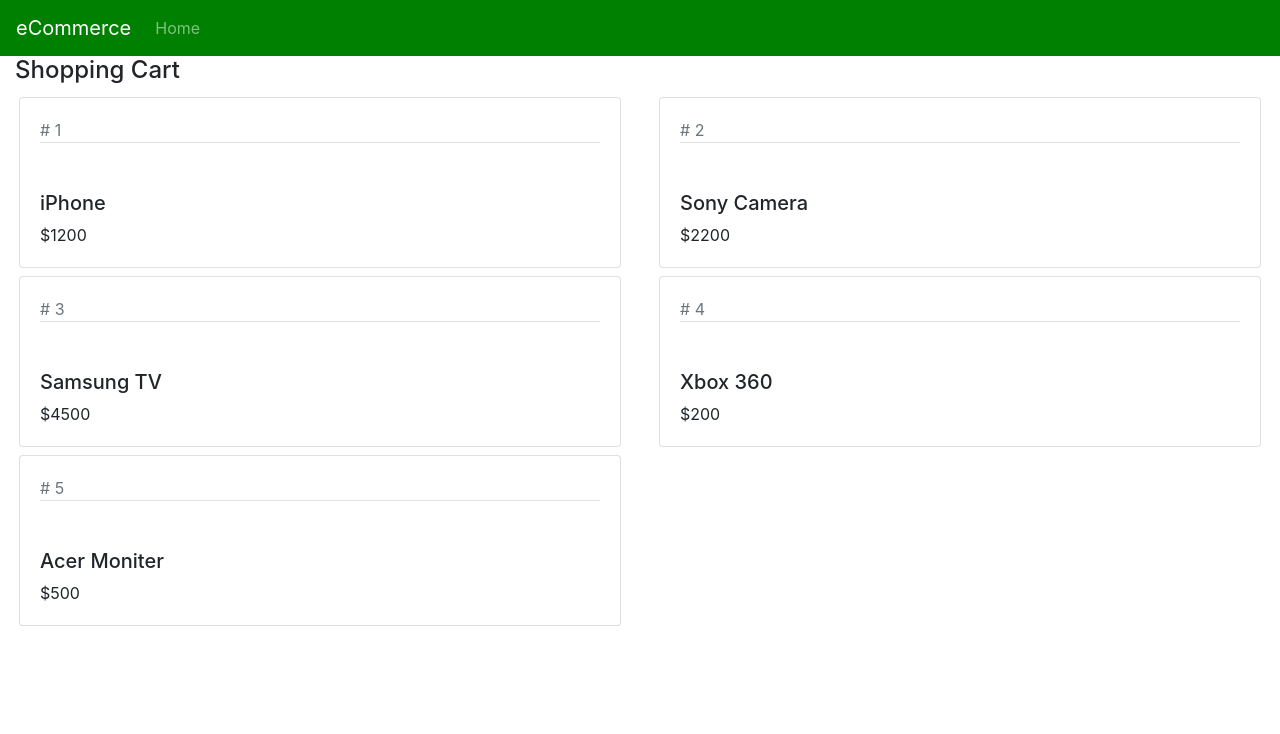
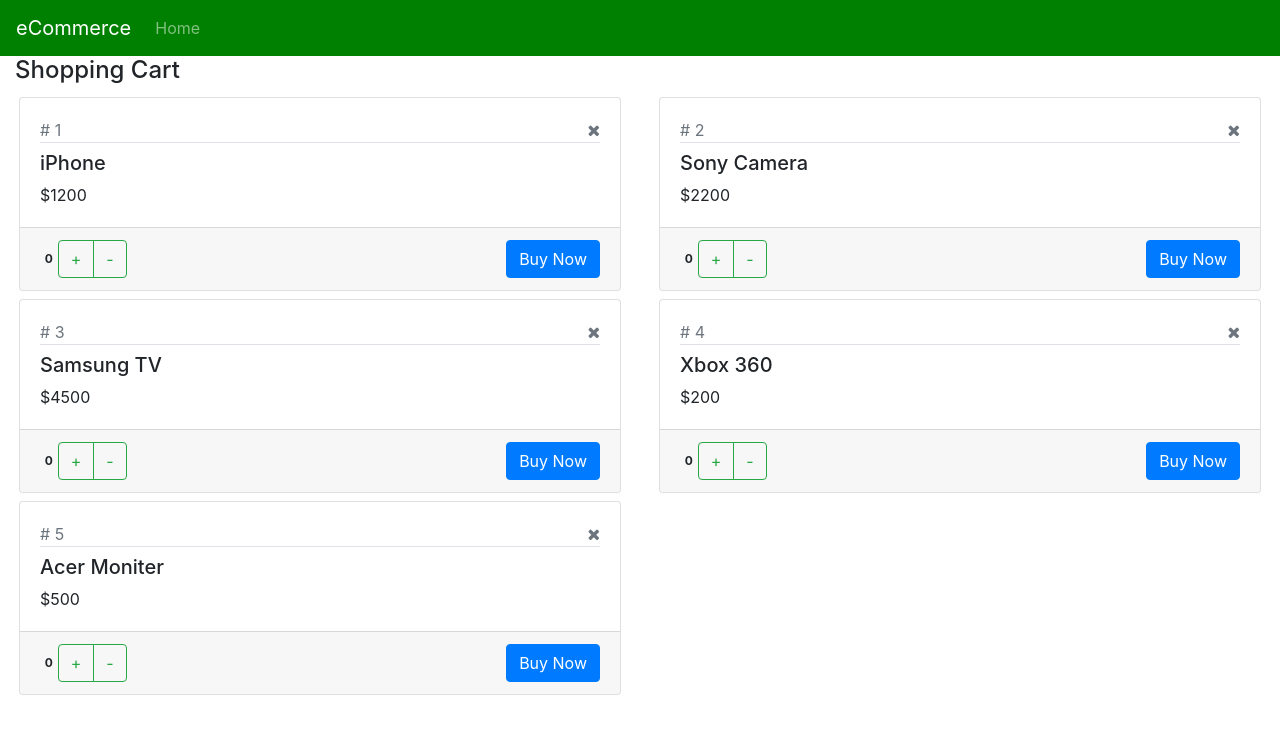
Before and after one commit to aiden-janey/react-ecommerce-site, a React (Create React App) app: page / in a window 1280 px wide. Shown: the top 734 px of the page. Built offline with nearby package versions, Linux system fonts and the light colour scheme.

Commit message:
Increment, Decrement QTY & Delete Products

```diff
--- a/package.json
+++ b/package.json
@@ -7,6 +7,7 @@
     "@testing-library/react": "^13.4.0",
     "@testing-library/user-event": "^13.5.0",
     "bootstrap": "^4.6.2",
+    "font-awesome": "^4.7.0",
     "jquery": "^3.7.1",
     "popper.js": "^1.16.1",
     "react": "^18.3.1",
--- a/src/Product.jsx
+++ b/src/Product.jsx
@@ -1,15 +1,53 @@
 import React, { Component } from "react";
 
 export default class Product extends Component {
+  state = {
+    prod: this.props.prod,
+  };
+
   render() {
     return (
       <div className="col-lg-6">
         <div className="card m-1">
           <div className="card-body">
-            <div className="text-muted"># {this.props.id}</div>
+            <div className="text-muted">
+              # {this.state.prod.id}
+              <span
+                className="pull-right hand-icon"
+                onClick={() => {
+                  this.props.onDel(this.state.prod);
+                }}
+              >
+                <i className="fa fa-times"></i>
+              </span>
+            </div>
 
-            <h5 className="pt-5 border-top">{this.props.prodName}</h5>
-            <div>${this.props.price}</div>
+            <h5 className="pt-2 border-top">{this.state.prod.prodName}</h5>
+            <div>${this.state.prod.price}</div>
+          </div>
+          <div className="card-footer text-right">
+            <div className="float-left">
+              <span className="badge">{this.state.prod.qty}</span>
+              <div className="btn-group">
+                <button
+                  className="btn btn-outline-success"
+                  onClick={() => {
+                    this.props.onInc(this.state.prod);
+                  }}
+                >
+                  +
+                </button>
+                <button
+                  className="btn btn-outline-success"
+                  onClick={() => {
+                    this.props.onDec(this.state.prod);
+                  }}
+                >
+                  -
+                </button>
+              </div>
+            </div>
+            <div className="float-right">{this.props.children}</div>
           </div>
         </div>
       </div>
--- a/src/ShoppingCart.jsx
+++ b/src/ShoppingCart.jsx
@@ -8,31 +8,31 @@
         id: 1,
         prodName: "iPhone",
         price: 1200,
-        qty: 23,
+        qty: 0,
       },
       {
         id: 2,
         prodName: "Sony Camera",
         price: 2200,
-        qty: 12,
+        qty: 0,
       },
       {
         id: 3,
         prodName: "Samsung TV",
         price: 4500,
-        qty: 2,
+        qty: 0,
       },
       {
         id: 4,
         prodName: "Xbox 360",
         price: 200,
-        qty: 3,
+        qty: 0,
       },
       {
         id: 5,
         prodName: "Acer Moniter",
         price: 500,
-        qty: 30,
+        qty: 0,
       },
     ],
   };
@@ -46,14 +46,47 @@
             return (
               <Product
                 key={prod.id}
-                id={prod.id}
-                prodName={prod.prodName}
-                price={prod.price}
-              />
+                prod={prod}
+                onInc={this.handleIncrement}
+                onDec={this.handleDecrement}
+                onDel={this.handleDelete}
+              >
+                <button className="btn btn-primary">Buy Now</button>
+              </Product>
             );
           })}
         </div>
       </div>
     );
   }
+
+  handleIncrement = (prod) => {
+    //... gets all elems from products
+    let allProds = [...this.state.products];
+    let idx = allProds.indexOf(prod);
+    if (allProds[idx].qty < 10) allProds[idx].qty++;
+    this.setState({ products: allProds });
+  };
+
+  handleDecrement = (prod) => {
+    //... gets all elems from array
+    let allProds = [...this.state.products];
+    let idx = allProds.indexOf(prod);
+    if (allProds[idx].qty > 0) allProds[idx].qty--;
+    this.setState({ products: allProds });
+  };
+
+  handleDelete = (prod) => {
+    //... gets all elems from array
+    let allProds = [...this.state.products];
+    let idx = allProds.indexOf(prod);
+    if (
+      window.confirm(
+        `Are you sure you want to delete ${allProds[idx].prodName}?`
+      )
+    ) {
+      allProds.splice(idx, 1);
+      this.setState({ products: allProds });
+    }
+  };
 }
--- a/src/index.css
+++ b/src/index.css
@@ -21,3 +21,7 @@
     color: blue;
     font-size: 20px;
 }
+
+.hand-icon{
+    cursor: pointer;
+}
--- a/src/index.js
+++ b/src/index.js
@@ -6,6 +6,7 @@
 import "bootstrap/dist/css/bootstrap.css";
 import App from "./App";
 import "./index.css";
+import "font-awesome/css/font-awesome.css";
 
 const root = createRoot(document.getElementById("root"));
 root.render(<App />);
```
Also changed, not shown: 1 other file (tests, documents, lock files or other folders).
